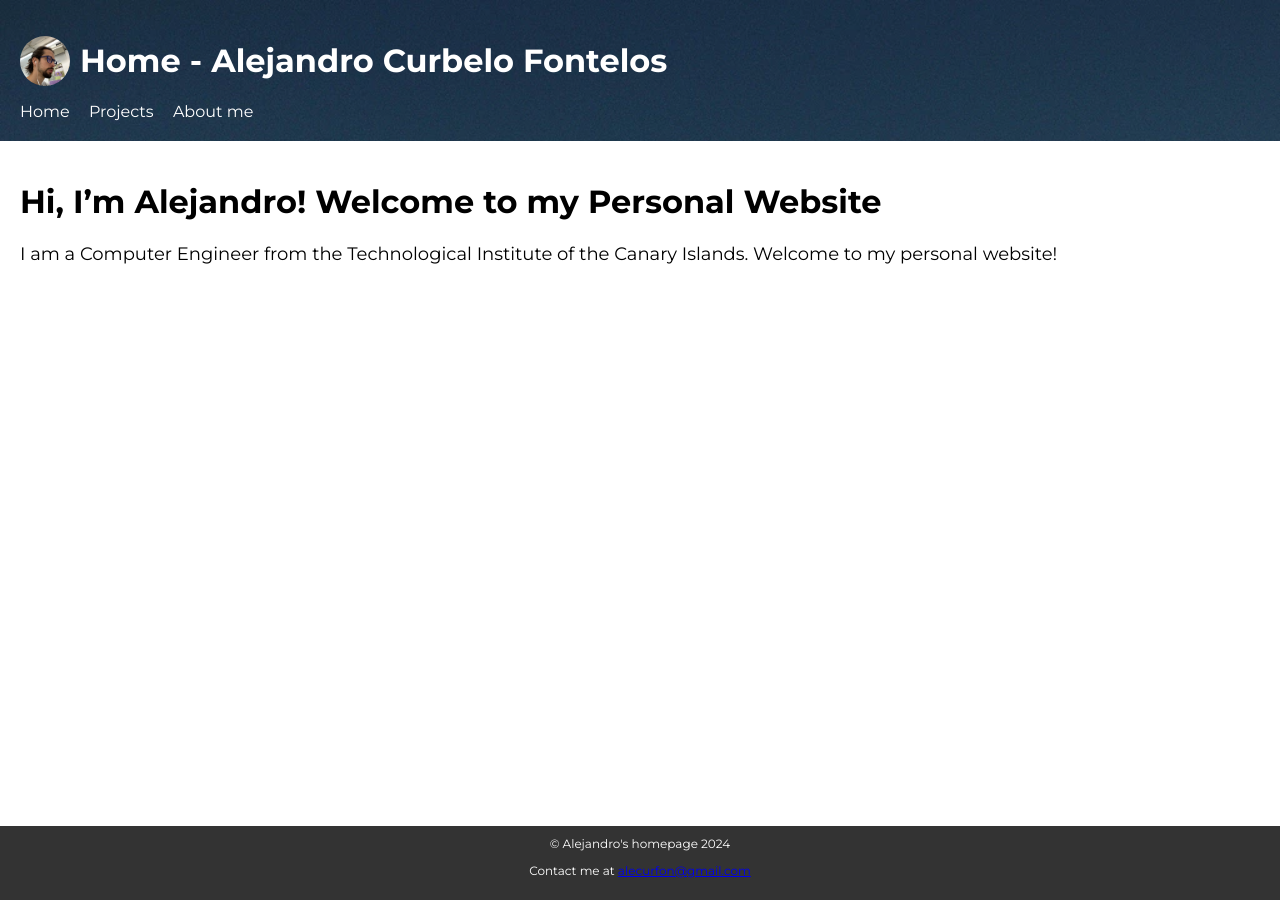
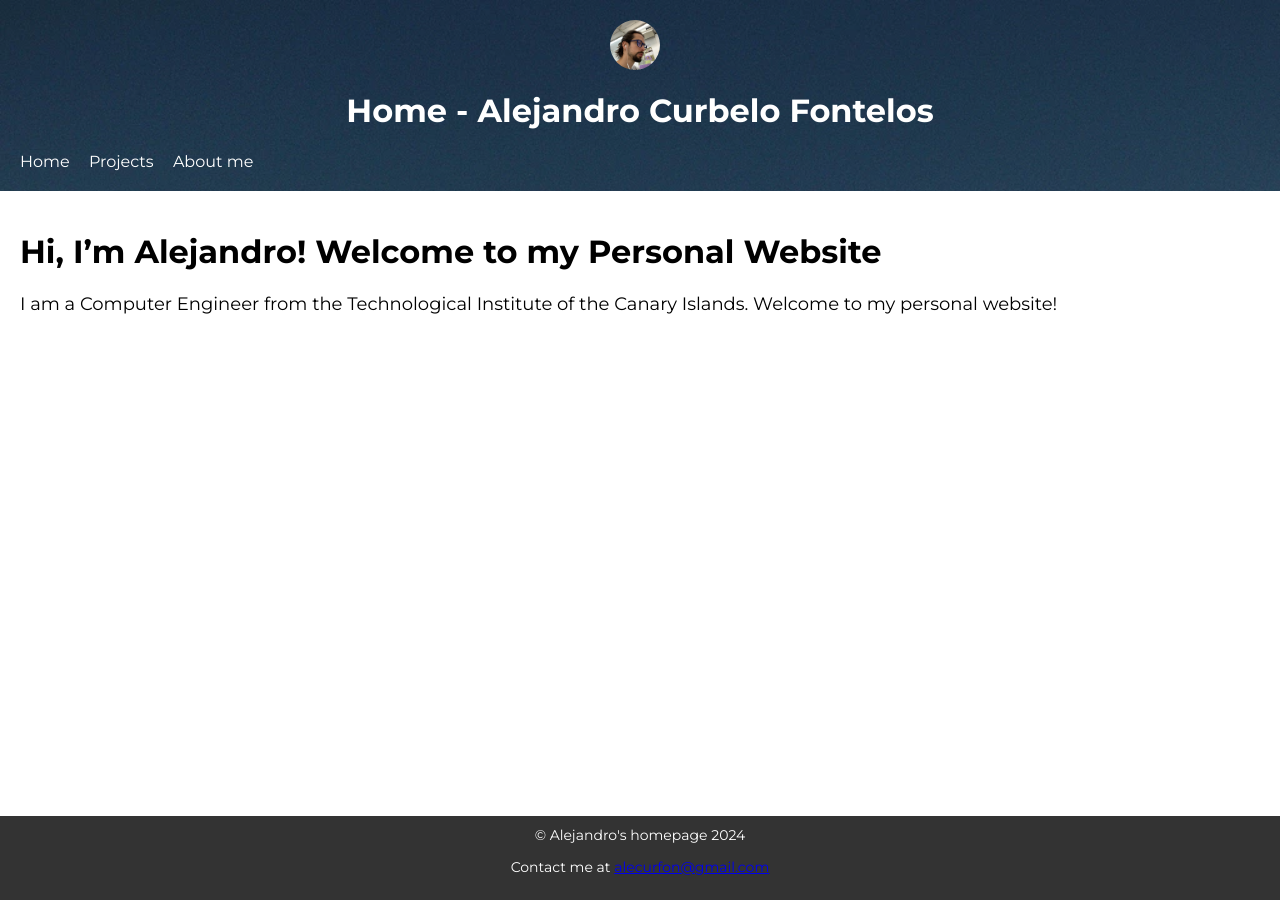
Before and after one commit to alecurfon/alecurfon.github.io, a Jekyll site: the page built from index.md, in a window 1280 px wide. Built offline with Jekyll 4.4.1, drawn with Linux system fonts in a browser that asks for light colours.

Commit message:
little style changes

```diff
--- a/assets/css/style.css
+++ b/assets/css/style.css
@@ -18,6 +18,9 @@ html, body {
 .header-content {
     display: flex;
     align-items: center;
+    flex-direction: column;
+    flex-wrap: wrap;
+    justify-content: center;
 }
 
 /* Add styles for the profile picture container */
@@ -34,33 +37,35 @@ html, body {
     width: 100%;
     height: 100%;
     object-fit: cover;
-}
-
-/* Media query for screens up to 600px */
-@media screen and (max-width: 600px) {
-  .header-content {
-    flex-direction: column;
-    align-items: center;
-  }
-
-  .profile-picture {
     margin-right: 0;
     margin-bottom: 10px;
 }
-}
 
-/* Media query for screens between 601px and 900px */
-@media screen and (min-width: 601px) and (max-width: 900px) {
-  .header-content {
-    flex-wrap: wrap;
-    justify-content: center;
-  }
+/*!* Media query for screens up to 600px *!*/
+/*@media screen and (max-width: 600px) {*/
+/*    .header-content {*/
+/*        flex-direction: column;*/
+/*        align-items: center;*/
+/*    }*/
 
-  .profile-picture {
-    margin-right: 10px;
-    margin-bottom: 0;
-  }
-}
+/*    .profile-picture {*/
+/*        margin-right: 0;*/
+/*        margin-bottom: 10px;*/
+/*    }*/
+/*}*/
+
+/*!* Media query for screens between 601px and 900px *!*/
+/*@media screen and (min-width: 601px) and (max-width: 900px) {*/
+/*    .header-content {*/
+/*        flex-wrap: wrap;*/
+/*        justify-content: center;*/
+/*    }*/
+
+/*    .profile-picture {*/
+/*        margin-right: 10px;*/
+/*        margin-bottom: 0;*/
+/*    }*/
+/*}*/
 
 header {
     padding: 20px;
@@ -115,6 +120,5 @@ footer {
     color: #fff;
     padding: 10px;
     text-align: center;
-    font-size: 12px;
     margin-top: auto;
 }
```
Also changed, not shown: 1 other file. Lines whose indentation alone changed are shown as unchanged.
